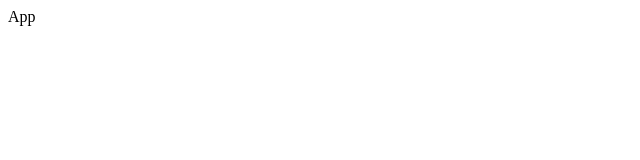
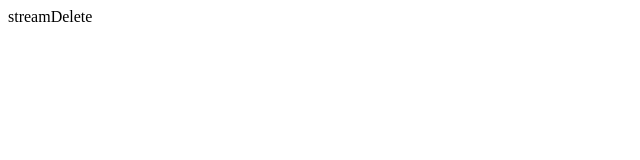
Before and after one commit to zhaoyanxie/streams-client, a React (Create React App) app: page /streams/delete in a window 1280 px wide. Shown: the top 160 px of the page, without its empty margins (0-640 px from the left). Built offline with nearby package versions, Linux system fonts and the light colour scheme.

Commit message:
Create routes

```diff
--- a/src/components/App.js
+++ b/src/components/App.js
@@ -1,8 +1,26 @@
 import React from "react";
 import { BrowserRouter, Route } from "react-router-dom";
 
+import {
+  StreamCreate,
+  StreamDelete,
+  StreamEdit,
+  StreamList,
+  StreamShow
+} from "./streams";
+
 const App = () => {
-  return <div>App</div>;
+  return (
+    <BrowserRouter>
+      <div>
+        <Route path="/" exact component={StreamList} />
+        <Route path="/streams/new" exact component={StreamCreate} />
+        <Route path="/streams/edit" exact component={StreamEdit} />
+        <Route path="/streams/delete" exact component={StreamDelete} />
+        <Route path="/streams/show" exact component={StreamShow} />
+      </div>
+    </BrowserRouter>
+  );
 };
 
 export default App;
--- /dev/null
+++ b/src/components/streams/index.js
@@ -0,0 +1,5 @@
+export { default as StreamCreate } from "./streamCreate";
+export { default as StreamDelete } from "./streamDelete";
+export { default as StreamEdit } from "./streamEdit";
+export { default as StreamList } from "./streamList";
+export { default as StreamShow } from "./streamShow";
--- /dev/null
+++ b/src/components/streams/streamCreate.js
@@ -0,0 +1,7 @@
+import React from "react";
+
+const StreamCreate = () => {
+  return <div>streamCreate</div>;
+};
+
+export default StreamCreate;
--- /dev/null
+++ b/src/components/streams/streamDelete.js
@@ -0,0 +1,7 @@
+import React from "react";
+
+const StreamDelete = () => {
+  return <div>streamDelete</div>;
+};
+
+export default StreamDelete;
--- /dev/null
+++ b/src/components/streams/streamEdit.js
@@ -0,0 +1,7 @@
+import React from "react";
+
+const StreamEdit = () => {
+  return <div>streamEdit</div>;
+};
+
+export default StreamEdit;
--- /dev/null
+++ b/src/components/streams/streamList.js
@@ -0,0 +1,7 @@
+import React from "react";
+
+const StreamList = () => {
+  return <div>StreamList</div>;
+};
+
+export default StreamList;
--- /dev/null
+++ b/src/components/streams/streamShow.js
@@ -0,0 +1,7 @@
+import React from "react";
+
+const StreamShow = () => {
+  return <div>StreamShow</div>;
+};
+
+export default StreamShow;
```
